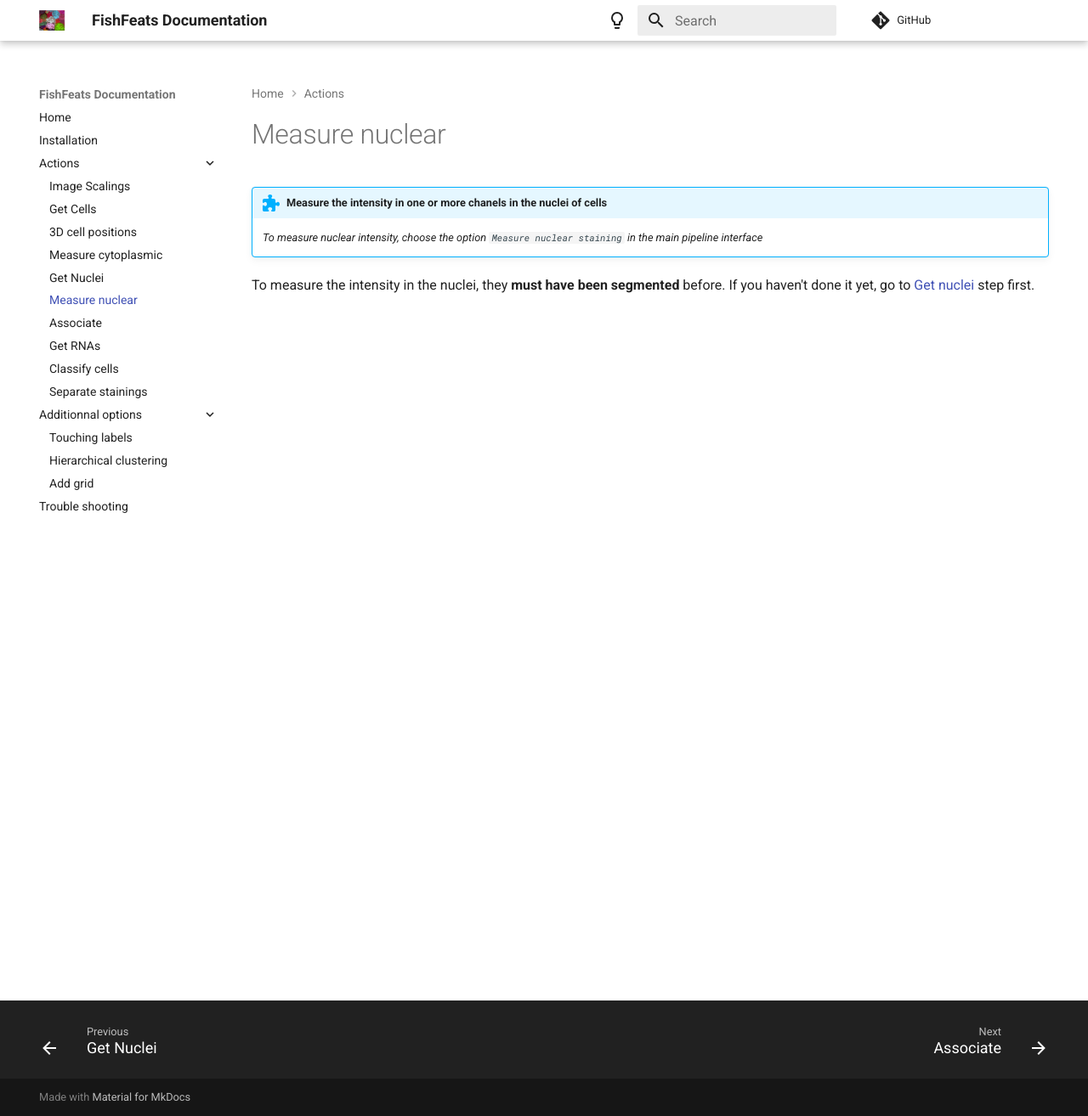
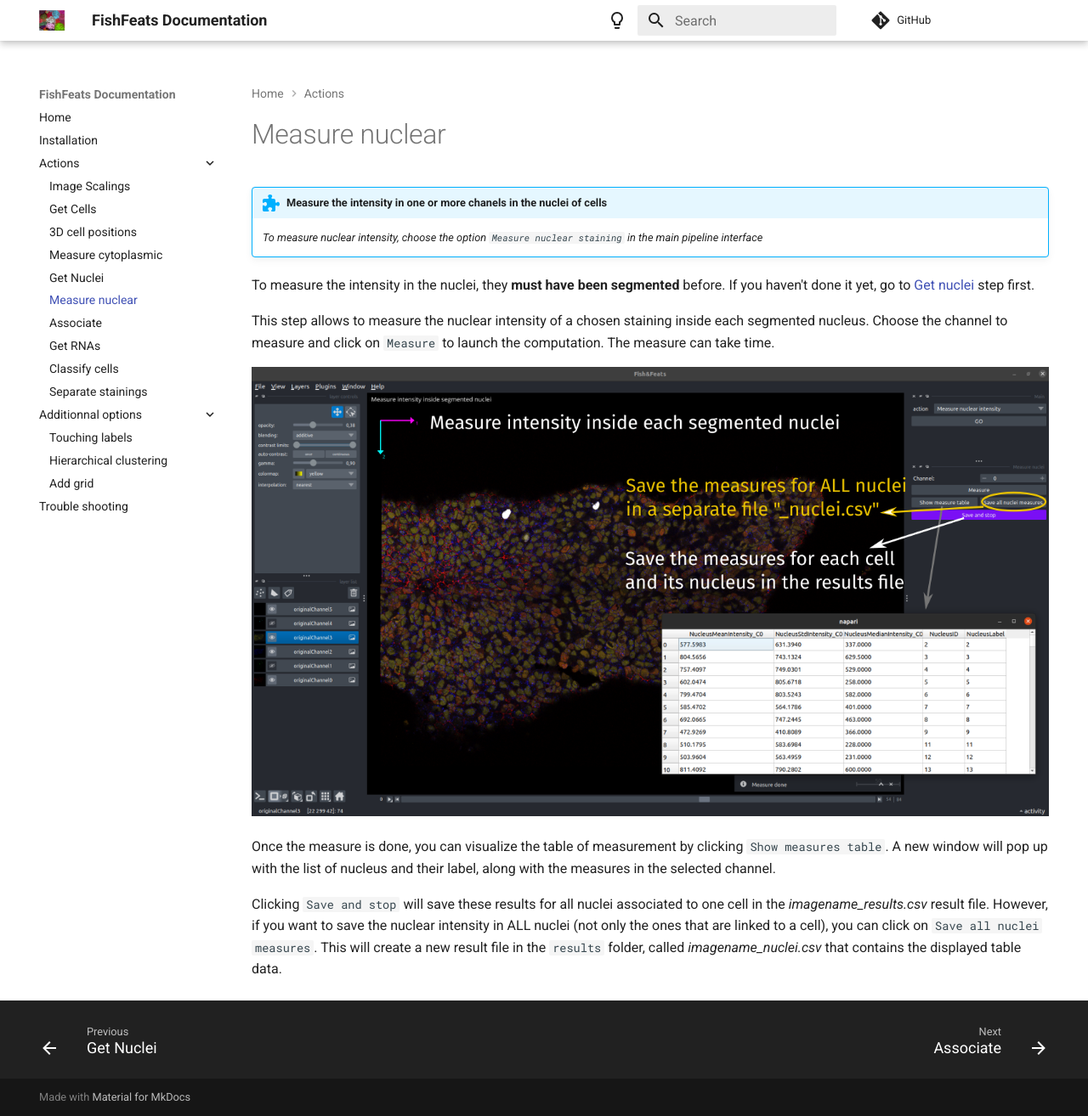
Before and after one commit to gletort/FishFeats, an MkDocs documentation site: the page built from docs/Measure-nuclear-staining.md, in a window 1280 px wide and 1314 px high. Shown: the whole window at 85% size. Built offline with MkDocs 1.6.1 and Material for MkDocs 9.7.7, drawn with Linux system fonts in a browser that asks for light colours; comment, search, counter and statistics services are not loaded.

Commit message:
doc measure nuclear intensity

```diff
--- a/docs/Measure-nuclear-staining.md
+++ b/docs/Measure-nuclear-staining.md
@@ -4,3 +4,16 @@
 
 To measure the intensity in the nuclei, they **must have been segmented** before.
 If you haven't done it yet, go to [Get nuclei](./Get-nuclei.md) step first.
+
+This step allows to measure the nuclear intensity of a chosen staining inside each segmented nucleus.
+Choose the channel to measure and click on `Measure` to launch the computation.
+The measure can take time.
+
+![nuclear measure](./imgs/nuc_measure.png)
+
+Once the measure is done, you can visualize the table of measurement by clicking `Show measures table`.
+A new window will pop up with the list of nucleus and their label, along with the measures in the selected channel.
+
+Clicking `Save and stop` will save these results for all nuclei associated to one cell in the *_imagename_results.csv_* result file.
+However, if you want to save the nuclear intensity in ALL nuclei (not only the ones that are linked to a cell), you can click on `Save all nuclei measures`.
+This will create a new result file in the `results` folder, called *_imagename_nuclei.csv_* that contains the displayed table data.
```
Also changed, not shown: docs/imgs/nuc_measure.png (added).
